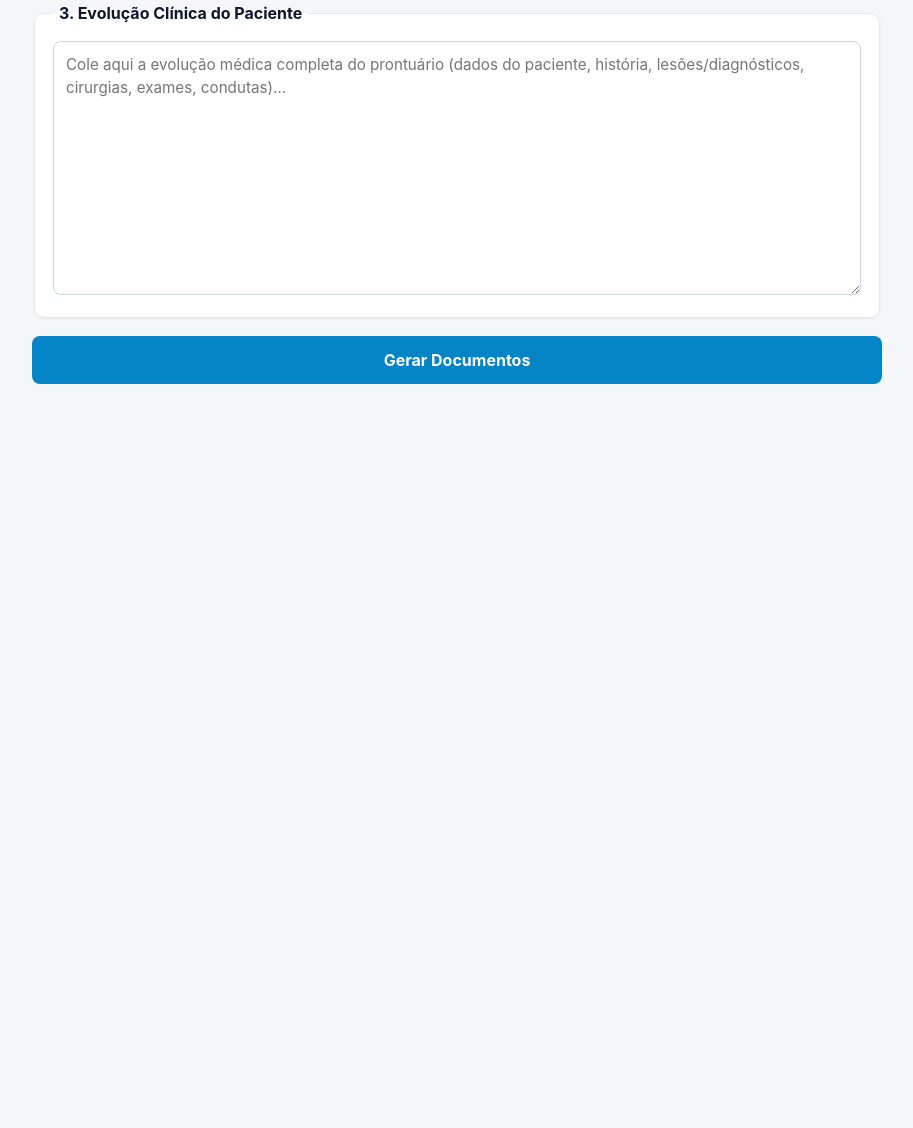
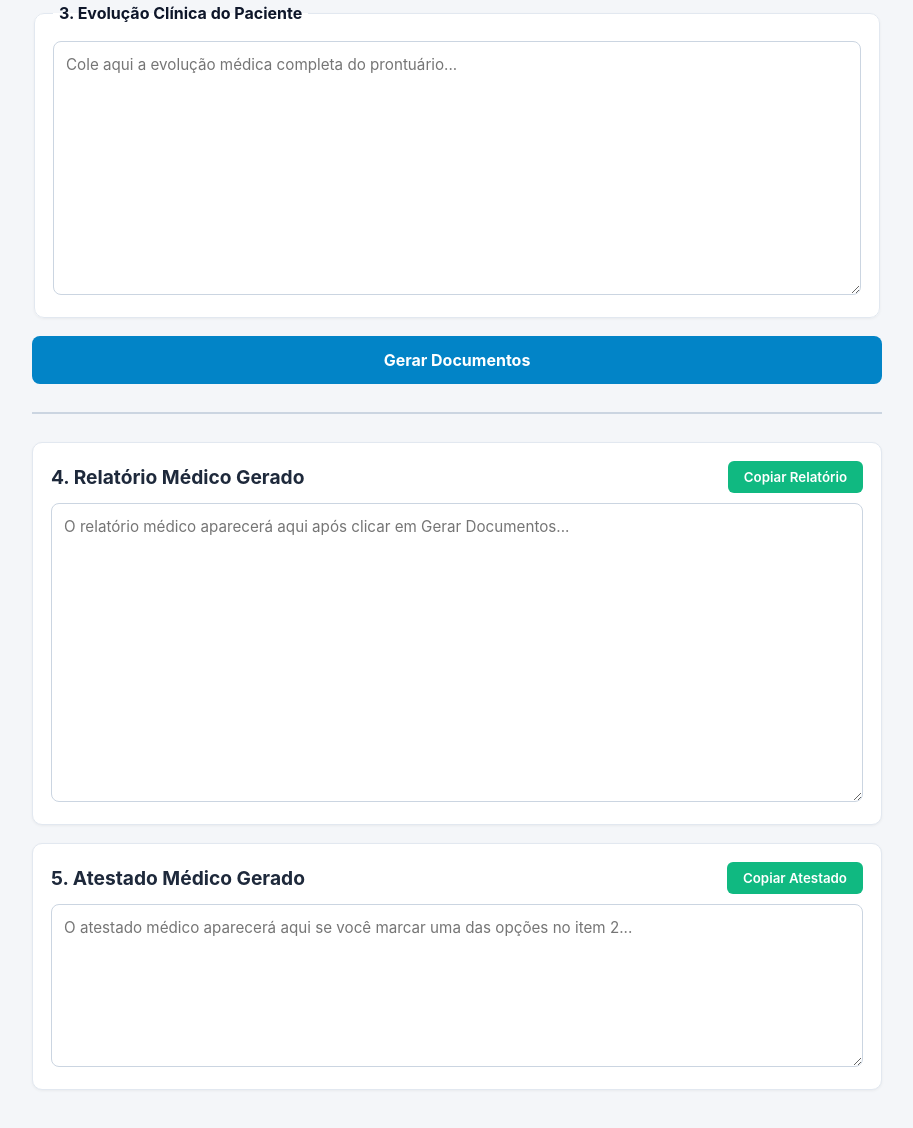
Before and after one commit to sgabriel1311/MD-REPORTS-2.0, a plain HTML site: page index.html in a window 1280 px wide. Shown: the part 543-1671 px from the top of the page, without its empty margins (183-1096 px from the left). Before the commit the page ends 947 px from the top, so only its background shows below. Drawn offline with Linux system fonts and the light colour scheme.

Commit message:
Revise placeholders and section titles in index.html
Updated placeholders and section titles for medical report and certificate.

```diff
--- a/index.html
+++ b/index.html
@@ -60,28 +60,30 @@
       <!-- Campo da Evolução -->
       <fieldset class="card">
         <legend>3. Evolução Clínica do Paciente</legend>
-        <textarea id="evolucao" rows="10" placeholder="Cole aqui a evolução médica completa do prontuário (dados do paciente, história, lesões/diagnósticos, cirurgias, exames, condutas)..." required></textarea>
+        <textarea id="evolucao" rows="10" placeholder="Cole aqui a evolução médica completa do prontuário..." required></textarea>
       </fieldset>
 
       <button type="submit" id="gerarBtn" class="btn-primary">Gerar Documentos</button>
     </form>
 
-    <!-- Área de Resultado 1: Relatório Médico -->
-    <section id="secaoRelatorio" class="card result-box" style="display: none;">
+    <hr style="margin: 28px 0; border: 0; border-top: 2px solid #cbd5e1;">
+
+    <!-- Campo 1: Relatório Médico (Sempre visível abaixo do botão) -->
+    <section id="secaoRelatorio" class="card result-box">
       <div class="result-header">
-        <h2 id="tituloRelatorioGerado">Relatório Médico</h2>
+        <h2 id="tituloRelatorioGerado">4. Relatório Médico Gerado</h2>
         <button type="button" id="copiarRelatorioBtn" class="btn-secondary">Copiar Relatório</button>
       </div>
-      <textarea id="textoRelatorioGerado" rows="12"></textarea>
+      <textarea id="textoRelatorioGerado" rows="12" placeholder="O relatório médico aparecerá aqui após clicar em Gerar Documentos..."></textarea>
     </section>
 
-    <!-- Área de Resultado 2: Atestado Médico -->
-    <section id="secaoAtestado" class="card result-box" style="display: none;">
+    <!-- Campo 2: Atestado Médico (Sempre visível abaixo do relatório) -->
+    <section id="secaoAtestado" class="card result-box">
       <div class="result-header">
-        <h2 id="tituloAtestadoGerado">Atestado Médico</h2>
+        <h2 id="tituloAtestadoGerado">5. Atestado Médico Gerado</h2>
         <button type="button" id="copiarAtestadoBtn" class="btn-secondary">Copiar Atestado</button>
       </div>
-      <textarea id="textoAtestadoGerado" rows="7"></textarea>
+      <textarea id="textoAtestadoGerado" rows="6" placeholder="O atestado médico aparecerá aqui se você marcar uma das opções no item 2..."></textarea>
     </section>
   </div>
 
```
